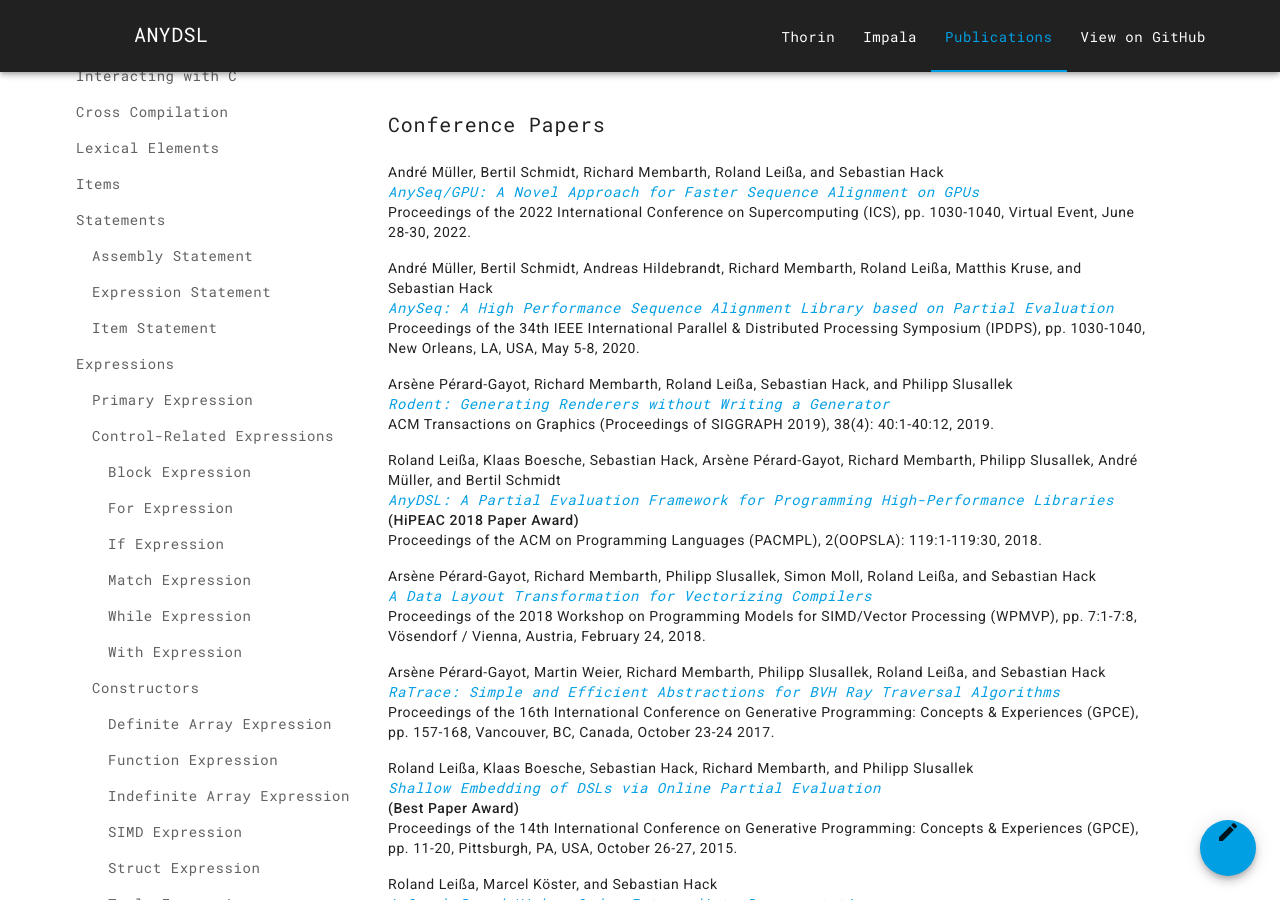
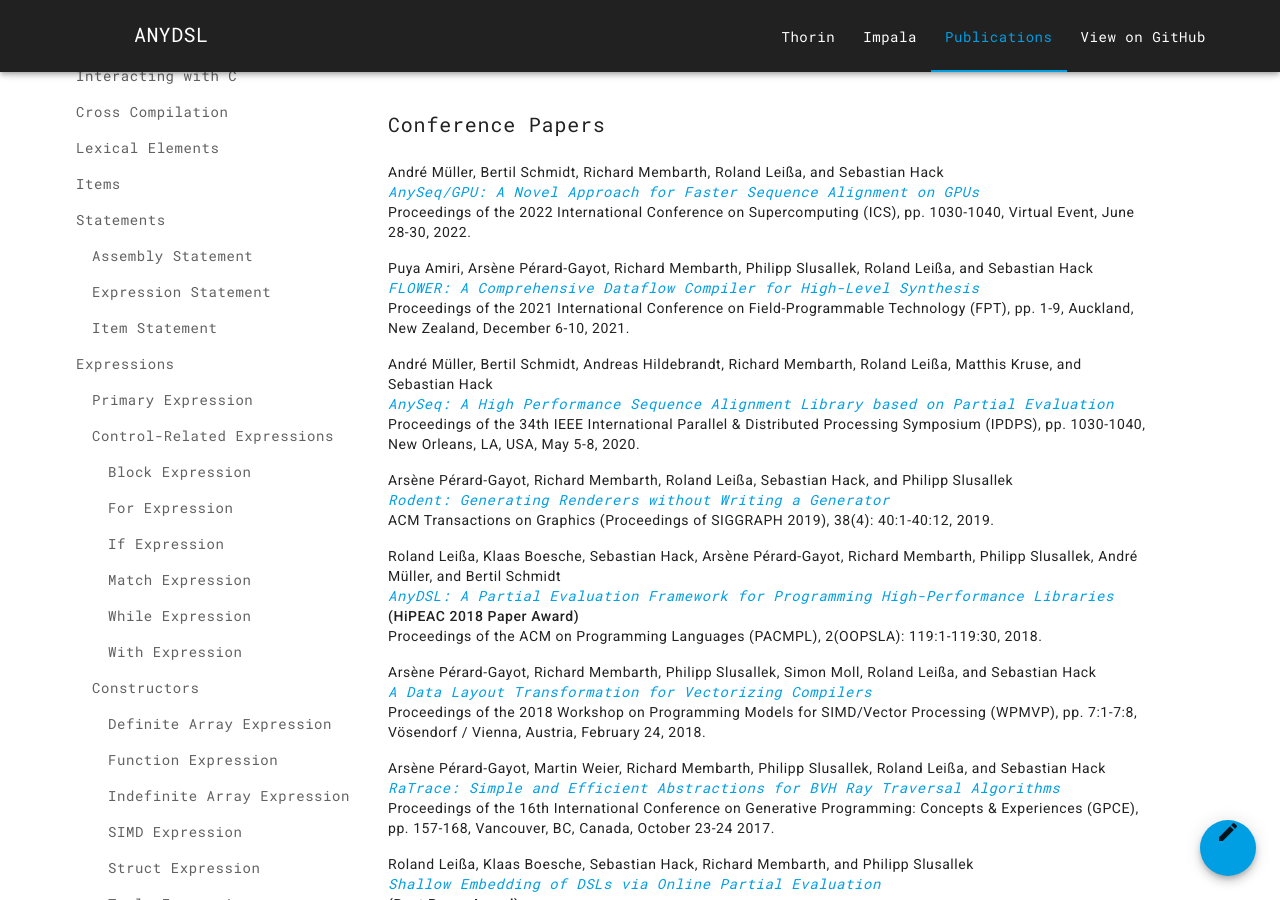
Before and after one commit to AnyDSL/anydsl.github.io, a Jekyll site: the page built from Publications.md, in a window 1280 px wide and 900 px high, scrolled down 314 px. Built offline with Jekyll 4.4.1, drawn with Linux system fonts in a browser that asks for light colours; nearby versions of some CDN libraries.

Commit message:
Add FLOWER paper.

```diff
--- a/_data/publications.yml
+++ b/_data/publications.yml
@@ -9,6 +9,18 @@ papers:
    venue: "Proceedings of the 2022 International Conference on Supercomputing (ICS), pp. 1030-1040, Virtual Event, June 28-30, 2022."
    date: "2022-06-29"
    url: https://arxiv.org/pdf/2205.07610
+
+ - title: "FLOWER: A Comprehensive Dataflow Compiler for High-Level Synthesis"
+   authors:
+    - Puya Amiri
+    - Arsène Pérard-Gayot
+    - Richard Membarth
+    - Philipp Slusallek
+    - Roland Leißa
+    - Sebastian Hack
+   venue: "Proceedings of the 2021 International Conference on Field-Programmable Technology (FPT), pp. 1-9, Auckland, New Zealand, December 6-10, 2021."
+   date: "2021-12-08"
+   url: https://graphics.cg.uni-saarland.de/papers/amiri-2021-flower.pdf
 
  - title: "AnySeq: A High Performance Sequence Alignment Library based on Partial Evaluation"
    authors:
```
